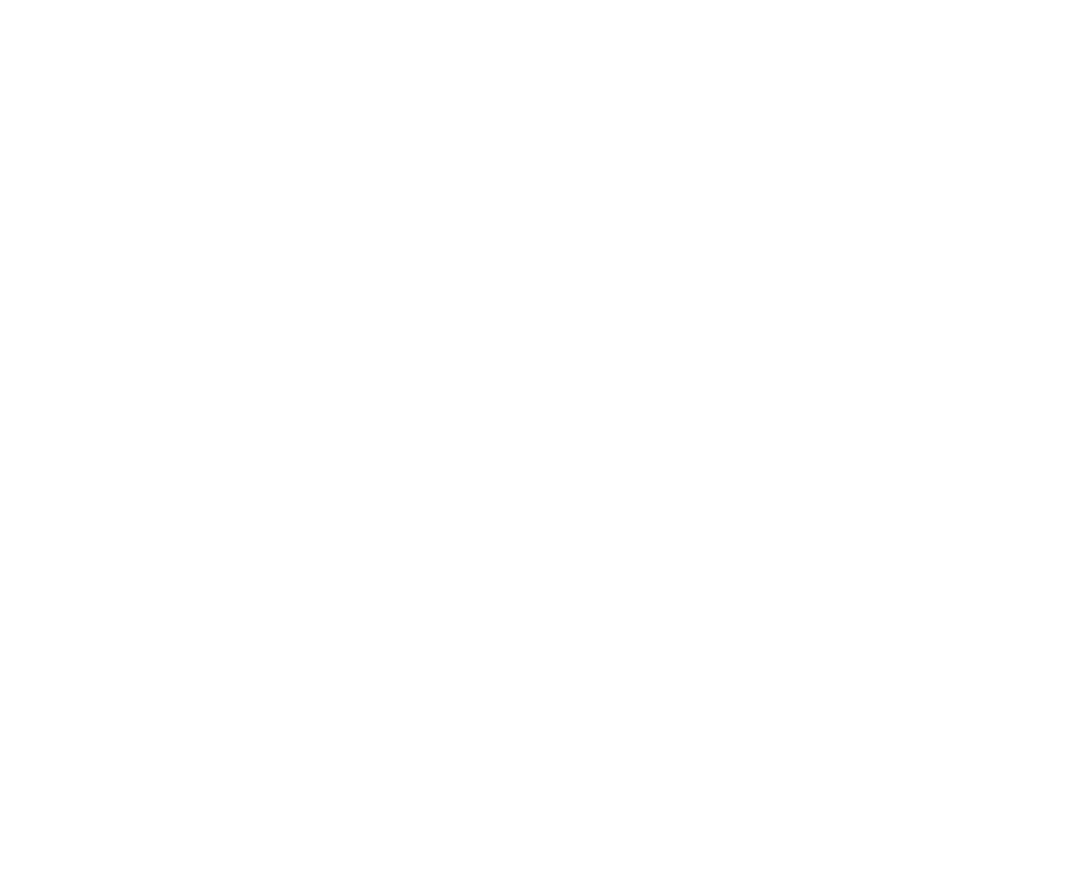
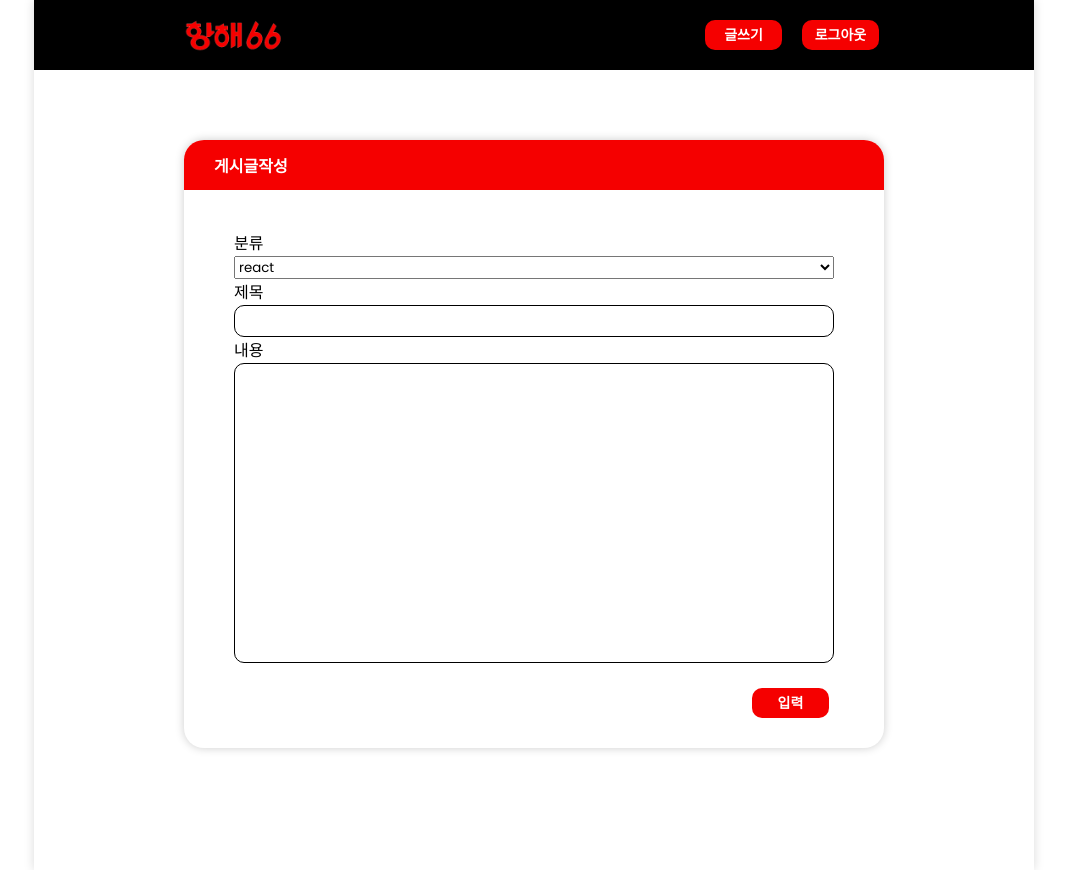
Before and after one commit to gigupc11/MiniProject_Hanghae66_FE, a React (Create React App) app in the folder client/: page /write in a window 1280 px wide. Before the commit this address had no page. Shown: the whole page, without its empty margins (106-1173 px from the left). Before the commit the page ends 800 px from the top, so only its background shows below. Built offline with nearby package versions, Linux system fonts and the light colour scheme.

Commit message:
Design: Write CSS

```diff
--- /dev/null
+++ b/client/src/page/Write.jsx
@@ -0,0 +1,134 @@
+import React from 'react'
+import Header from './Header'
+import styled from 'styled-components'
+import Button from "../components/Button";
+import Input from "../components/Input";
+
+const Container = styled.div`
+    display: flex;
+    flex-direction: column;
+    max-width: 1000px;
+    min-width: 1000px;
+    margin: 0 auto;
+    box-shadow: 0 0 10px rgba(0, 0, 0, 0.15);
+    overflow: hidden;
+`
+const PostSection = styled.div`
+    width: 100%;
+    position: relative;
+    flex-direction: column;
+    display: flex;
+    align-items: center;
+    gap: 2rem;
+    padding-top: 70px;
+    min-height: 100vh;
+`
+const DetailBox2 = styled.div`
+    background-color: #F50000;
+    border-radius: 20px 20px 0 0;
+    width: 70%;
+    height: 50px;
+    box-shadow: 0 0 -10px rgba(0, 0, 0, 0.5); /* 원래 그림자 */
+    overflow: hidden; /* 필요한 경우 오버플로우 숨김 */
+    /* display: flex; */
+    position: absolute;
+    flex-direction: column;
+    z-index: 12;
+`;
+
+const DetailBox = styled.div`
+    background-color: #fff;
+    border-radius: 20px;
+    width: 70%;
+    height: auto;
+    box-shadow: 0 0 10px rgba(0, 0, 0, 0.2); /* 그림자 추가 */
+    overflow: hidden; /* 필요한 경우 오버플로우 숨김 */
+    display: flex;
+    flex-direction: column;
+    margin-bottom: 10px;
+    padding: 70px 30px;
+    z-index: 11;
+`
+
+const InputWrap = styled.div`
+    width: auto;
+    justify-content: center;
+    align-items: center;
+    display: flex;
+    flex-direction: column;
+`
+
+const BtnWrap = styled.div`
+    display: flex;
+    justify-content: end;
+    align-items: center;
+    `
+
+const ContentsWrap = styled.div`
+    display: flex;
+    flex-direction: column;
+    margin: 20px 0px;
+`
+
+const CommentWrap = styled.div`
+    display: flex;
+    align-items: center;
+    justify-content: space-between;
+    padding: 10px ;
+    gap:10px;
+`
+
+const CommentList = styled.div`
+    display: flex;
+    align-items: center;
+    justify-content: space-between;
+    padding: 10px;
+`
+const TextWrap = styled.div`
+    display: flex;
+    align-items: center;
+    justify-content: space-between;
+    color: white;
+    padding: 13px 30px ;
+    font-weight: 900;
+`
+
+const WriteBtnWrap = styled.div`
+    display: flex;
+    align-items: center;
+    justify-content: end;
+    margin-bottom: -45px;
+`
+
+function Write() {
+    return (
+        <Container>
+            <Header />
+            <PostSection>
+                <DetailBox2>
+                    <TextWrap>게시글작성</TextWrap>
+                </DetailBox2>
+                <DetailBox>
+                    <InputWrap>
+                        <div>
+                            <ContentsWrap>
+                                분류 <select>
+                                    <option>react</option>
+                                    <option>node.js</option>
+                                    <option>spring</option>
+                                    </select>
+                                제목 <Input size="custom" height={"30px"} width={"600px"} />
+                                내용 <Input size="custom" height={"300px"} width={"auto"} />
+                            </ContentsWrap>
+                            <WriteBtnWrap>
+                                <Button >입력</Button>
+                            </WriteBtnWrap>
+                        </div>
+                    </InputWrap>
+                </DetailBox>
+            </PostSection>
+        </Container>
+    )
+}
+
+export default Write
--- a/client/src/shared/Router.js
+++ b/client/src/shared/Router.js
@@ -3,6 +3,7 @@ import Login from "../page/Login";
 import SignUp from "../page/SignUp";
 import Main from "../page/Main";
 import Detail from "../page/Detail";
+import Write from "../page/Write";
 
 
 const Router = () => {
@@ -11,6 +12,7 @@ const Router = () => {
             <Routes>
             <Route path="/" element={<Main />} />
             <Route path="/detail" element={<Detail />} />
+            <Route path="/write" element={<Write />} />
             <Route path="/login" element={<Login />} />
             <Route path="/signup" element={<SignUp />} />
             </Routes>
```
